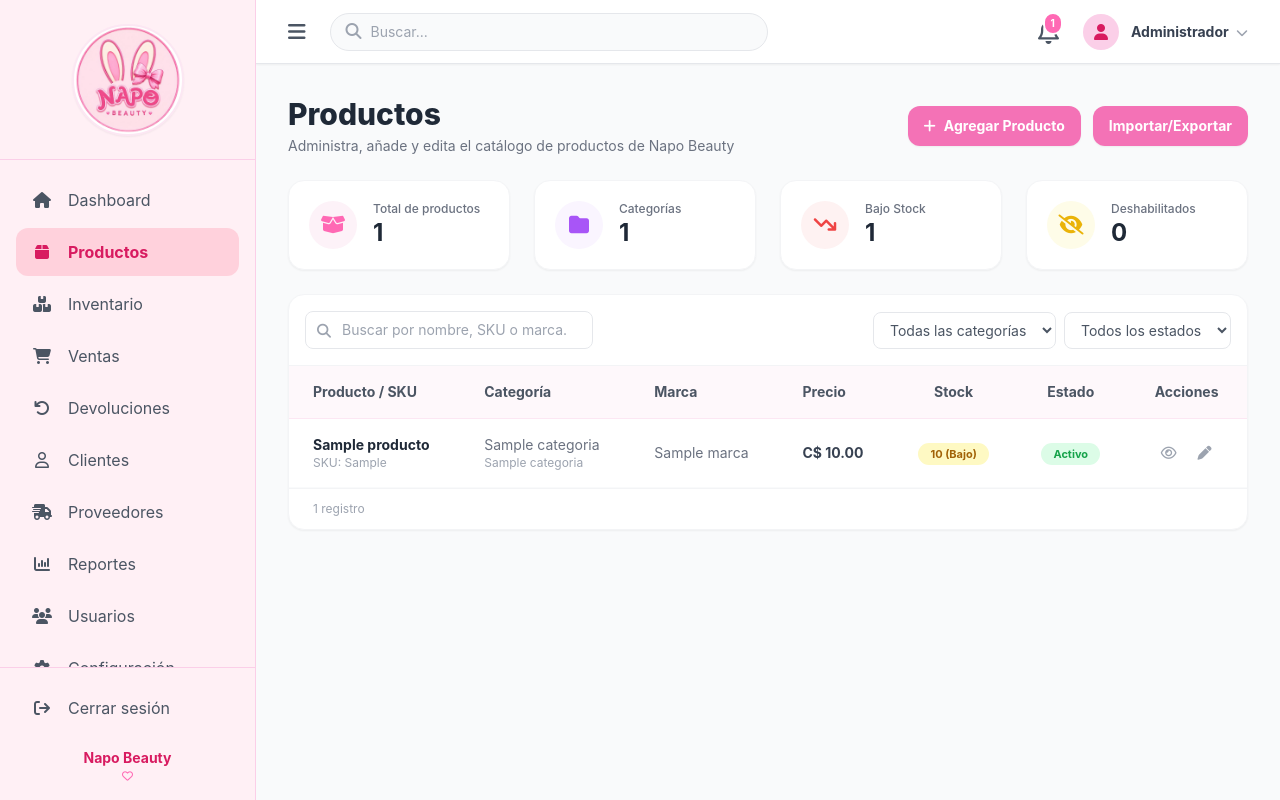
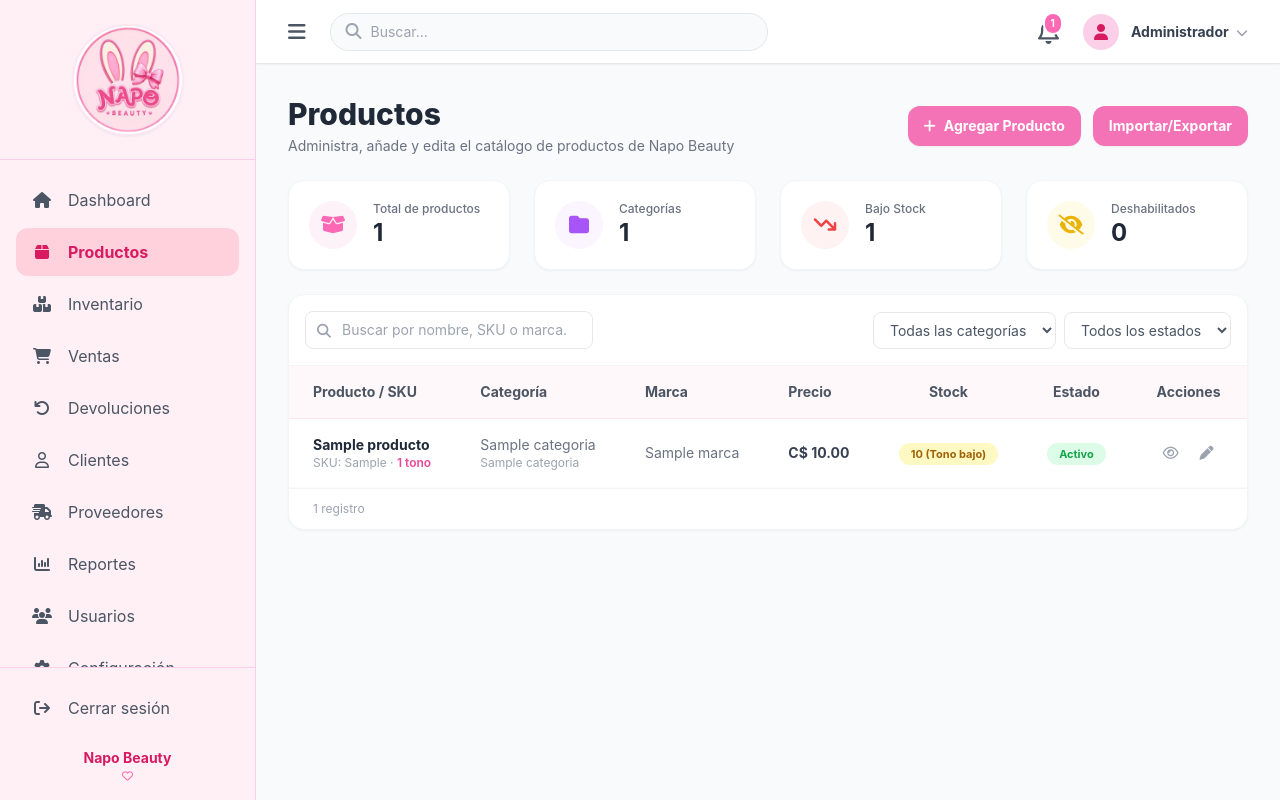
Before and after one commit to Vane8949/NapoBeauty, a Django app: page /productos/ in a window 1280 px wide. Run offline with Django 5.2, Linux system fonts and the light colour scheme; tables that the repository leaves empty hold one stand-in row (values such as "Sample post"); some libraries are stand-ins or nearby versions.

Commit message:
Update index.html

```diff
--- a/templates/productos/index.html
+++ b/templates/productos/index.html
@@ -78,7 +78,7 @@
             <tr class="border-b border-gray-50 hover:bg-gray-50 transition">
                 <td class="py-4 px-6">
                     <a href="{% url 'producto_detalle' p.pk %}" class="font-bold text-gray-800 hover:text-pink-600">{{ p.nombre }}</a>
-                    <p class="text-xs text-gray-400">SKU: {{ p.sku }}</p>
+                    <p class="text-xs text-gray-400">SKU: {{ p.sku }}{% if p.num_tonos %} · <span class="text-pink-500 font-semibold">{{ p.num_tonos }} tono{{ p.num_tonos|pluralize }}</span>{% endif %}</p>
                 </td>
                 <td class="py-4 px-6 text-gray-500">
                     {{ p.categoria.nombre }}
@@ -88,7 +88,7 @@
                 <td class="py-4 px-6 font-bold whitespace-nowrap">{{ p.precio_venta|cordobas }}</td>
                 <td class="py-4 px-6 text-center">
                     {% if p.stock_actual == 0 %}<span class="bg-red-100 text-red-600 text-[11px] px-3 py-1 rounded-full font-bold whitespace-nowrap">Agotado</span>
-                    {% elif p.stock_bajo %}<span class="bg-yellow-100 text-yellow-700 text-[11px] px-3 py-1 rounded-full font-bold whitespace-nowrap">{{ p.stock_actual }} (Bajo)</span>
+                    {% elif p.stock_bajo %}<span class="bg-yellow-100 text-yellow-700 text-[11px] px-3 py-1 rounded-full font-bold whitespace-nowrap">{{ p.stock_actual }} ({% if p.num_tonos %}Tono bajo{% else %}Bajo{% endif %})</span>
                     {% else %}<span class="bg-green-100 text-green-600 text-[11px] px-3 py-1 rounded-full font-bold whitespace-nowrap">{{ p.stock_actual }} (En stock)</span>{% endif %}
                 </td>
                 <td class="py-4 px-6 text-center">{% include 'componentes/estado.html' with activo=p.activo %}</td>
```
